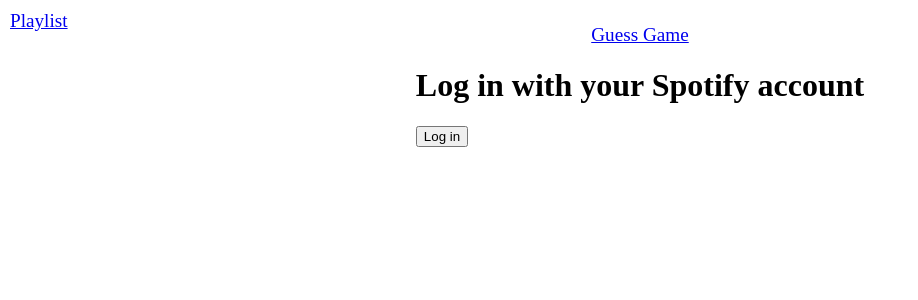
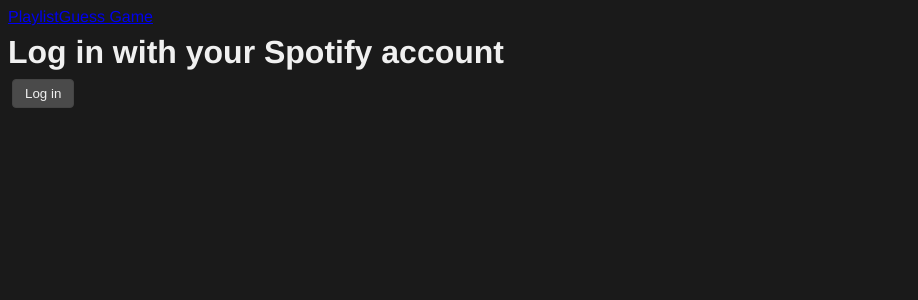
Before and after one commit to kathiouchka/Blindtest, a Vue app: page / in a window 1280 px wide. Shown: the top 300 px of the page, without its empty margins (0-918 px from the left). Built offline with nearby package versions, Linux system fonts and the light colour scheme.

Commit message:
fix: now dark themed + decrement the number of song in the playlist + totalScore persistent

```diff
--- a/src/App.vue
+++ b/src/App.vue
@@ -12,28 +12,49 @@
 
 
 <style>
-.container {
-    height: 100%;
-    display: flex;
-    justify-content: center;
-    align-items: center;
+body {
+    background-color: #1a1a1a;
+    color: #f0f0f0;
+    font-family: "Helvetica Neue", Helvetica, Arial, sans-serif;
 }
 
-.centered {
+input {
+    background-color: #333;
+    border: 1px solid #444;
+    border-radius: 4px;
+    color: #f0f0f0;
+    padding: 6px 12px;
+    margin: 0 4px;
+}
+
+button {
+    background-color: #4a4a4a;
+    border: 1px solid #444;
+    border-radius: 4px;
+    color: #f0f0f0;
+    cursor: pointer;
+    padding: 6px 12px;
+    margin: 0 4px;
+}
+
+button:hover {
+    background-color: #5a5a5a;
+}
+
+button:active {
+    background-color: #3a3a3a;
+}
+
+h1,
+h3,
+p {
+    margin: 0.5rem 0;
+}
+
+.guess-game {
     display: flex;
     flex-direction: column;
     align-items: center;
-}
-
-.home-link {
-    position: absolute;
-    top: 10px;
-    left: 10px;
-    font-size: 1.2rem;
-}
-
-.game-link {
-    margin-top: 1rem;
-    font-size: 1.2rem;
+    margin-top: 2rem;
 }
 </style>
--- a/src/components/TrackGuessItem.vue
+++ b/src/components/TrackGuessItem.vue
@@ -10,9 +10,9 @@
         <div v-else>
             <h3>{{ track.name }}</h3>
             <p>{{ track.artists.map(artist => artist.name).join(', ') }}</p>
-            <p>Total Score: {{ totalScore }}</p>
         </div>
-        <button @click="togglePreview">{{ isPlaying ? 'Stop' : 'Preview' }}</button>
+        <button @click="togglePreview">{{ isPlaying ? 'Pause' : 'Preview' }}</button>
+        <button @click="skipTrack">Skip</button>
     </div>
 </template>
 
@@ -21,7 +21,7 @@
 export default {
     name: 'TrackGuessItem',
     props: {
-        track: Object
+        track: Object,
     },
     data() {
         return {
@@ -37,21 +37,26 @@
     },
     methods: {
         togglePreview() {
-            if (this.audio) {
-                this.audio.pause();
-                this.audio = null;
+            if (!this.audio) {
+                this.audio = new Audio(this.track.preview_url);
+                this.audio.addEventListener('ended', () => {
+                    this.isPlaying = false;
+                    this.resetGame();
+                    this.$emit('decrementTotalSongs'); // Add this line
+                });
             }
 
-            this.audio = new Audio(this.track.preview_url);
-            this.audio.addEventListener('ended', () => {
-                this.isPlaying = false;
-                this.resetGame();
-            });
+            if (this.isPlaying) {
+                this.audio.pause();
+            } else {
+                this.audio.play();
+            }
 
-            this.audio.play();
-            this.isPlaying = true;
+            this.isPlaying = !this.isPlaying;
         },
         checkGuess(type) {
+            let score = 0;
+
             if (type === 'song') {
                 const guess = this.songGuess.toLowerCase();
                 const correctTitle = this.track.name.toLowerCase();
@@ -59,7 +64,7 @@
                 if (correctTitle === guess && !this.songCorrect) {
                     this.songCorrect = true;
                     this.error = null;
-                    this.totalScore += 1;
+                    score += 1;
                 } else {
                     this.error = 'Incorrect song name! Please try again.';
                 }
@@ -70,16 +75,30 @@
                 if (correctArtists.some(artist => artist === guess) && !this.artistCorrect) {
                     this.artistCorrect = true;
                     this.error = null;
-                    this.totalScore += 1;
+                    score += 1;
                 } else {
                     this.error = 'Incorrect artist name! Please try again.';
                 }
             }
 
-            if (this.songCorrect && this.artistCorrect && this.totalScore < 3) {
-                this.totalScore += 1;
+            if (this.songCorrect && this.artistCorrect && score < 3) {
+                score += 1;
+            }
+
+            if (score > 0) {
+                this.$emit('updateScore', score);
             }
         },
+        skipTrack() {
+            if (this.audio) {
+                this.audio.pause();
+                this.audio.currentTime = 0;
+                this.isPlaying = false;
+            }
+            this.resetGame();
+            this.$emit('decrementTotalSongs');
+        },
+
         resetGame() {
             if (this.audio) {
                 this.audio.removeEventListener('ended', this.resetGame);
--- a/src/store/index.js
+++ b/src/store/index.js
@@ -5,16 +5,23 @@
         accessToken: null,
         tracks: null, // Add this state property for tracks
         currentTrackIndex: 0,
+        numberOfSongs: 0,
     },
     mutations: {
         setAccessToken(state, accessToken) {
             state.accessToken = accessToken;
         },
-        setTracks(state, tracks) { // Add this mutation to update the tracks
+        setTracks(state, tracks) {
             state.tracks = tracks;
+        },
+        SET_NUMBER_OF_SONGS(state, numberOfSongs) {
+            state.numberOfSongs = numberOfSongs;
         },
         nextTrack(state) {
             state.currentTrackIndex = (state.currentTrackIndex + 1) % state.tracks.length;
+        },
+        DECREMENT_TOTAL_SONGS(state) {
+            state.numberOfSongs--;
         },
     },
     actions: {},
--- a/src/views/GuessGame.vue
+++ b/src/views/GuessGame.vue
@@ -1,12 +1,18 @@
 <template>
     <div class="guess-game">
         <h1>Guess the Song</h1>
+        <p>Total Score: {{ totalScore }}</p>
+        <p>Number of songs in the playlist: {{ numberOfSongs }}</p>
         <p v-if="!track">Please load a playlist first.</p>
         <div v-else>
-            <track-guess-item :track="track" @nextTrack="nextTrack" />
+            <track-guess-item :track="track" @nextTrack="nextTrack" @updateScore="updateScore"
+                @decrementTotalSongs="decrementTotalSongs" />
         </div>
     </div>
 </template>
+
+
+
 
 
 <script>
@@ -17,18 +23,30 @@
     components: {
         TrackGuessItem
     },
+    computed: {
+        track() {
+            return this.$store.state.tracks[this.$store.state.currentTrackIndex];
+        },
+        numberOfSongs() {
+            return this.$store.state.numberOfSongs;
+        },
+    },
     methods: {
         nextTrack() {
             this.$store.commit('nextTrack');
         },
+        decrementTotalSongs() {
+            this.$store.commit('DECREMENT_TOTAL_SONGS');
+        },
+        updateScore(score) {
+            this.totalScore += score;
+        },
     },
-    computed: {
-        track() {
-            // const index = Math.floor(Math.random() * this.$store.state.tracks.length);
-            // return this.$store.state.tracks[index];
-            return this.$store.state.tracks[this.$store.state.currentTrackIndex];
-        }
-    }
+    data() {
+        return {
+            totalScore: 0,
+        };
+    },
 };
 </script>
 
--- a/src/views/Playlist.vue
+++ b/src/views/Playlist.vue
@@ -55,6 +55,7 @@
                 const data = await response.json();
                 this.tracks = data.items.map(item => item.track);
                 this.$store.commit('setTracks', this.tracks); // Commit the tracks to the Vuex store
+                this.$store.commit('SET_NUMBER_OF_SONGS', this.tracks.length); // Add this line
 
                 // Store the last playlist ID
                 localStorage.setItem('last_playlist_id', id);
```
